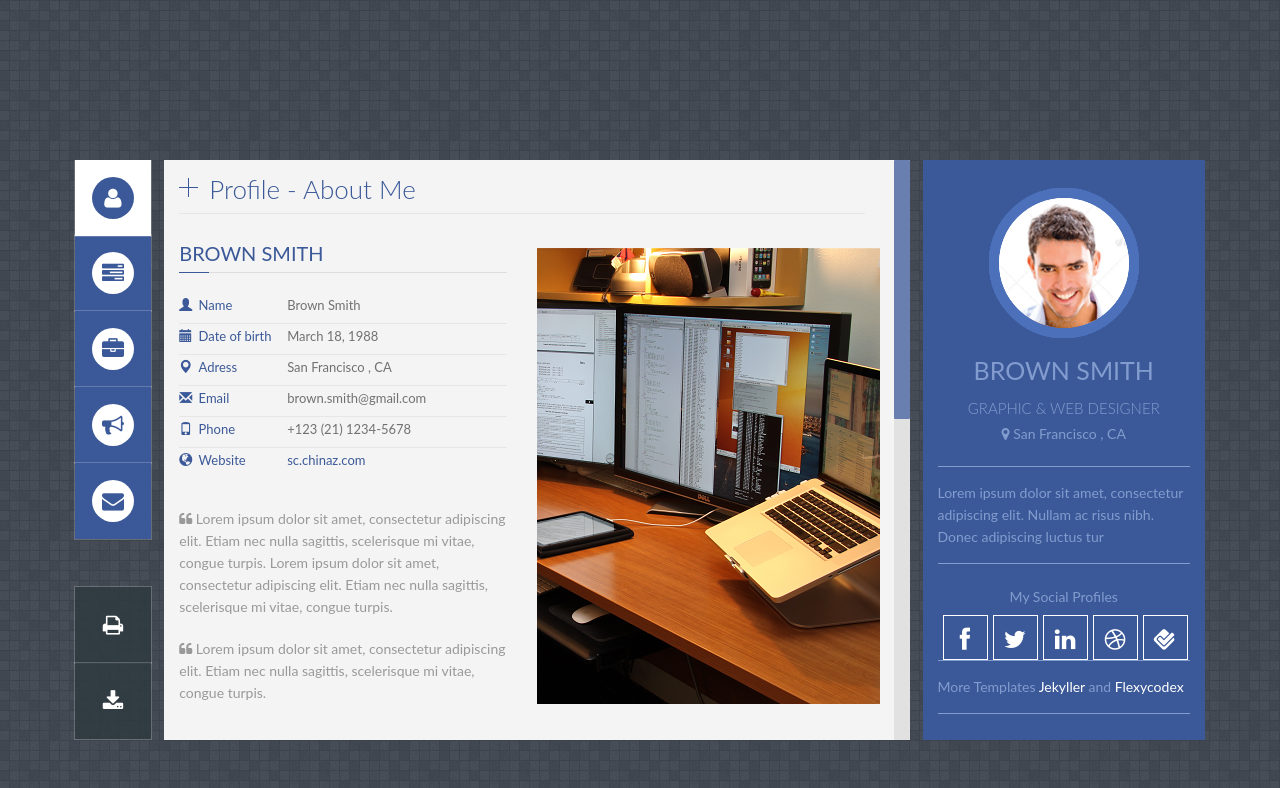
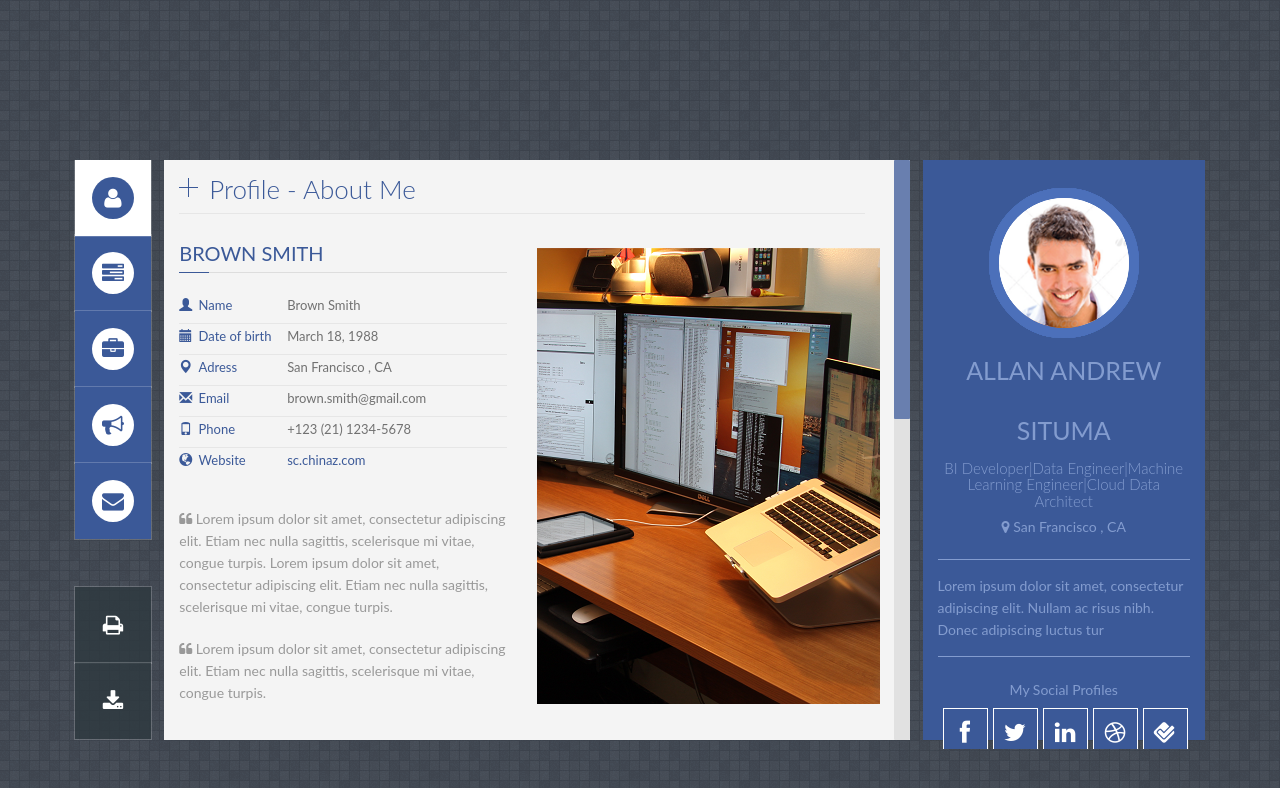
Before and after one commit to jekyller/PanelCV, a Jekyll site: the page built from index.html, in a window 1280 px wide. Shown: the top 788 px of the page. Built offline with Jekyll 4.4.1, drawn with Linux system fonts in a browser that asks for light colours; some web fonts are replaced.

Commit message:
Update _config.yml

```diff
--- a/_config.yml
+++ b/_config.yml
@@ -6,18 +6,12 @@
 
 
 # Profile information
-yourname: Brown Smith  ## put your name
-title: 'GRAPHIC &amp; WEB DESIGNER'  ## your title
+yourname: Allan Andrew Situma  ## put your name
+title: 'BI Developer|Data Engineer|Machine Learning Engineer|Cloud Data Architect'  ## your title
 location: San Francisco , CA
 
 
 ## Social Profiles
-facebook: http://www.facebook.com  ## your facebook account url
-twitter: http://www.twitter.com  ## your twitter account url
 linkedin: http://www.linkedin.com  ## your linkedin account url
-dribbble: http://www.dribble.com  ## you dribbble account url
-foursquare: http://www.foursquare.com  ## your foursquare account url
-
-
 
 # Update all the sections by editing the files inside _includes folder.
```
